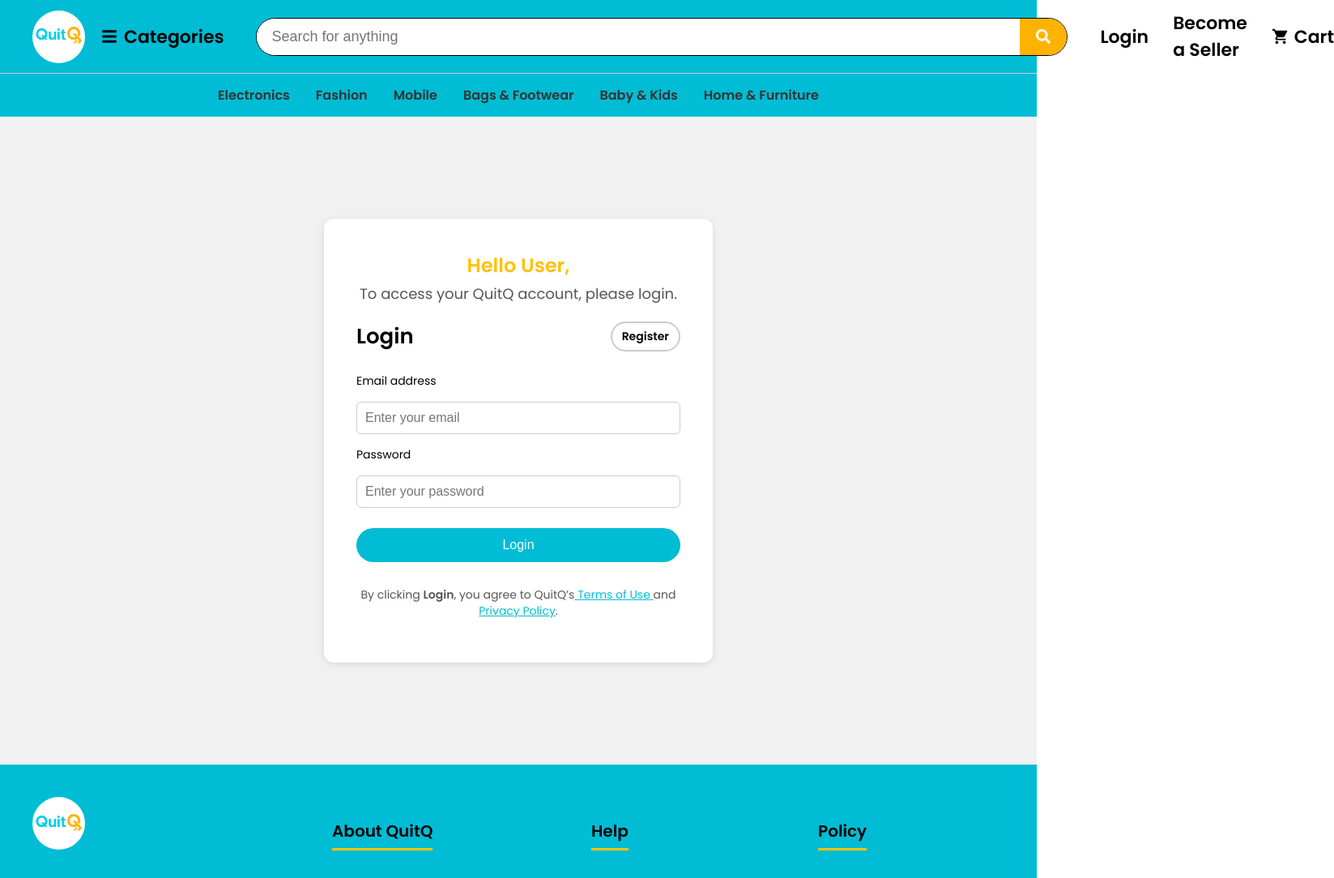
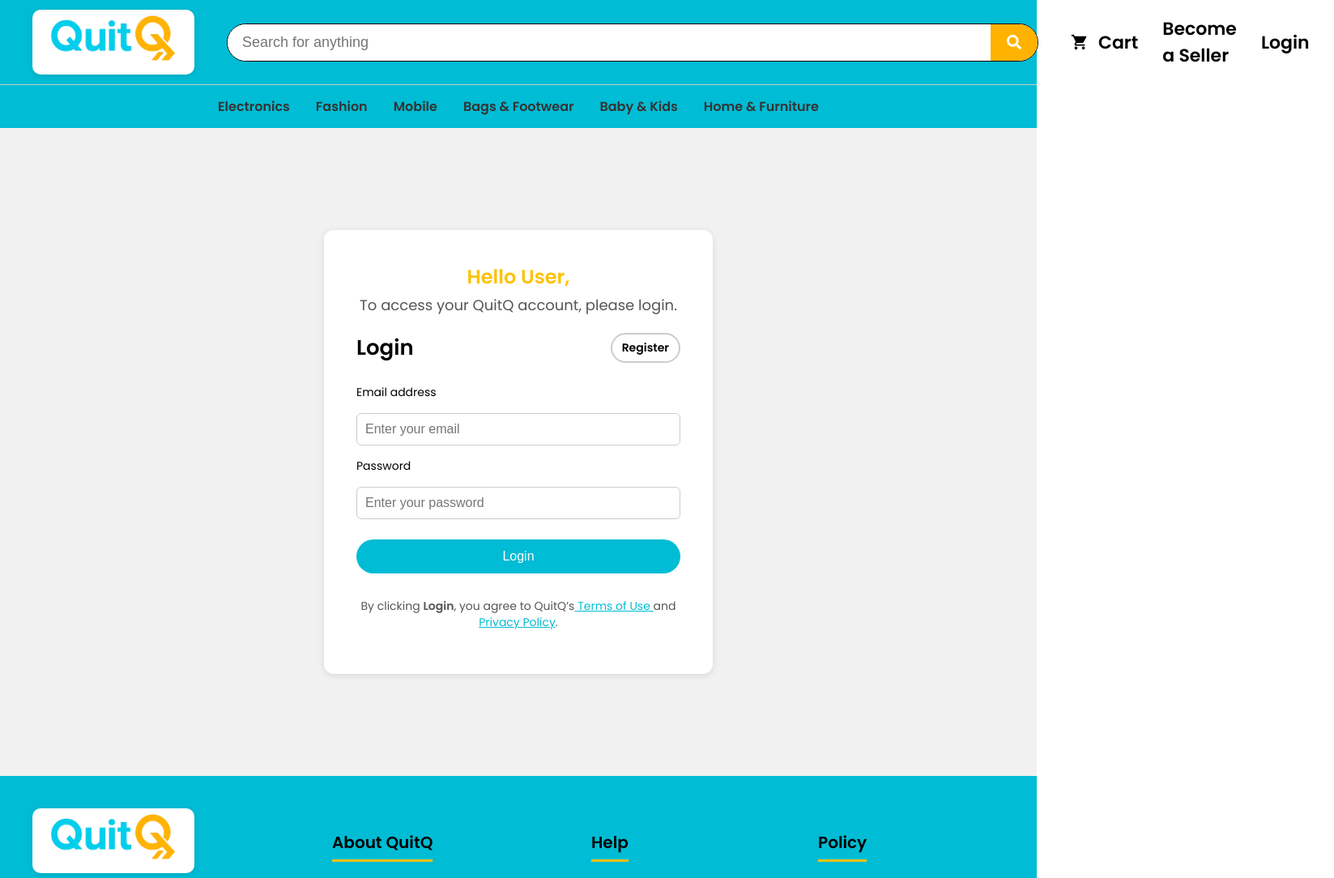
Before and after one commit to JanisJohnson/quitqecom, a React (Create React App) app: page /login in a window 1280 px wide. Shown: the top 1084 px of the page at 81% size, 1647 px wide, since content can reach past the window. Built offline with nearby package versions, Linux system fonts and the light colour scheme.

Commit message:
Updated Navbar with cart badge

```diff
--- a/src/App.css
+++ b/src/App.css
@@ -21,21 +21,21 @@
   align-items: center;
   gap: 20px;
 }
-
-.logo-circle {
+.logo-rectangle {
   background-color: white;
-  height: 65px;
-  width: 65px;
-  border-radius: 50%;
+  padding: 10px 20px;
+  border-radius: 10px;
+  height: 60px;
+  width: 160px;
   display: flex;
   align-items: center;
   justify-content: center;
-  overflow: hidden;
+  box-shadow: 0 2px 6px rgba(0, 0, 0, 0.1);
 }
 
-.logo-img {
-  height: 120%;
-  width: 120%;
+.logo-img-rectangle {
+  height: 350%;
+  width: auto;
   object-fit: contain;
 }
 
@@ -126,7 +126,32 @@
 
 .cart-icon {
   font-size: 22px;
+  margin-right: 6px;
 }
+.cart-icon-wrapper {
+  position: relative;
+  display: flex;
+  align-items: center;
+  justify-content: center;
+}
+
+.cart-count-badge {
+  position: absolute;
+  top: -6px;
+  right: -10px;
+  background-color: #ffc107;
+  color: black;
+  font-size: 12px;
+  font-weight: 600;
+  height: 18px;
+  width: 18px;
+  border-radius: 50%;
+  display: flex;
+  align-items: center;
+  justify-content: center;
+  box-shadow: 0 0 2px rgba(0, 0, 0, 0.3);
+}
+
 
 .nav-link:hover {
   color: #ff9800;
@@ -242,21 +267,23 @@
 }
 
 .footer-logo {
-  height: 65px;
-  width: 65px;
   background-color: white;
-  border-radius: 50%;
+  padding: 10px 20px;
+  border-radius: 10px;
+  height: 60px;
+  width: 160px;
   display: flex;
   align-items: center;
   justify-content: center;
-  overflow: hidden;
+  box-shadow: 0 2px 6px rgba(0, 0, 0, 0.1);
 }
 
 .footer-logo img {
-  height: 120%;
-  width: 120%;
+  height: 350%;
+  width: auto;
   object-fit: contain;
 }
+
 
 .footer-description {
   font-size: 18px;
--- a/src/components/Navbar.js
+++ b/src/components/Navbar.js
@@ -1,31 +1,15 @@
-import React, { useState, useRef, useEffect } from "react";
+import React from "react";
 import "../App.css";
-import { FaBars, FaSearch } from "react-icons/fa";
+import { FaSearch } from "react-icons/fa";
 import { MdShoppingCart } from "react-icons/md";
 import logo from "../assets/quitqlogo.png";
 import { useAuth } from "../pages/context/AuthContext";
+import { useCart } from "../pages/Cart/CartContext";
 import { Link } from "react-router-dom";
 
 const Navbar = () => {
-  const [showDropdown, setShowDropdown] = useState(false);
-  const dropdownRef = useRef(null);
   const { user, logout } = useAuth();
-
-  const toggleDropdown = () => setShowDropdown((prev) => !prev);
-
-  useEffect(() => {
-    const handleClickOutside = (event) => {
-      if (
-        dropdownRef.current &&
-        !dropdownRef.current.contains(event.target)
-      ) {
-        setShowDropdown(false);
-      }
-    };
-
-    document.addEventListener("mousedown", handleClickOutside);
-    return () => document.removeEventListener("mousedown", handleClickOutside);
-  }, []);
+  const { cartItems } = useCart();
 
   const categories = [
     "Electronics",
@@ -39,25 +23,11 @@
   return (
     <>
       <nav className="navbar">
-        <div className="navbar-left" ref={dropdownRef}>
-          <div className="logo-circle">
-            <img src={logo} alt="QuitQ Logo" className="logo-img" />
+        <div className="navbar-left">
+          {/* RECTANGLE LOGO */}
+          <div className="logo-rectangle">
+            <img src={logo} alt="QuitQ Logo" className="logo-img-rectangle" />
           </div>
-
-          <div className="categories" onClick={toggleDropdown}>
-            <FaBars className="menu-icon" />
-            <span>Categories</span>
-          </div>
-
-          {showDropdown && (
-            <div className="dropdown-menu">
-              {categories.map((cat) => (
-                <Link key={cat} to={`/?category=${encodeURIComponent(cat)}`} className="dropdown-link">
-                  {cat}
-                </Link>
-              ))}
-            </div>
-          )}
         </div>
 
         <div className="navbar-search">
@@ -74,6 +44,18 @@
         </div>
 
         <div className="navbar-right">
+          {/* Cart first with badge */}
+          <div className="nav-link cart-link">
+            <div className="cart-icon-wrapper">
+              <MdShoppingCart className="cart-icon" />
+              {cartItems.length > 0 && (
+                <span className="cart-count-badge">{cartItems.length}</span>
+              )}
+            </div>
+            <span>Cart</span>
+          </div>
+
+          {/* Then Become a Seller and Login/Logout */}
           {user ? (
             <>
               <span className="nav-link">Hello, {user.name}</span>
@@ -83,22 +65,26 @@
             </>
           ) : (
             <>
-              <Link to="/login" className="nav-link" style={{ textDecoration: "none" }}>
+              <span className="nav-link">Become a Seller</span>
+              <Link
+                to="/login"
+                className="nav-link"
+                style={{ textDecoration: "none" }}
+              >
                 Login
               </Link>
-              <span className="nav-link">Become a Seller</span>
             </>
           )}
-          <div className="nav-link cart-link">
-            <MdShoppingCart className="cart-icon" />
-            <span>Cart</span>
-          </div>
         </div>
       </nav>
 
       <div className="category-bar">
         {categories.map((cat) => (
-          <Link key={cat} to={`/?category=${encodeURIComponent(cat)}`} className="category-link">
+          <Link
+            key={cat}
+            to={`/?category=${encodeURIComponent(cat)}`}
+            className="category-link"
+          >
             {cat}
           </Link>
         ))}
```
